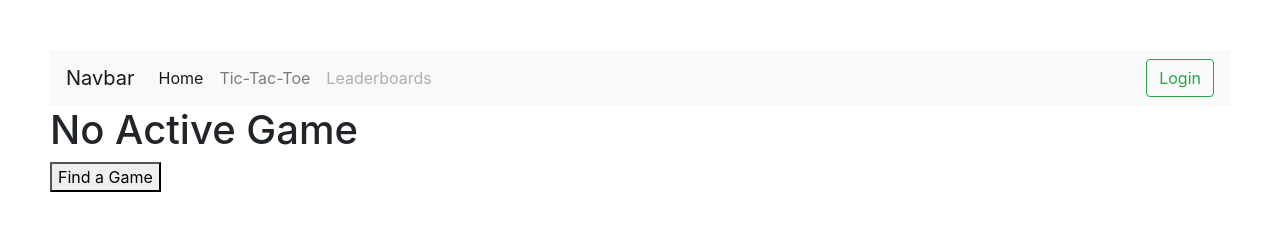
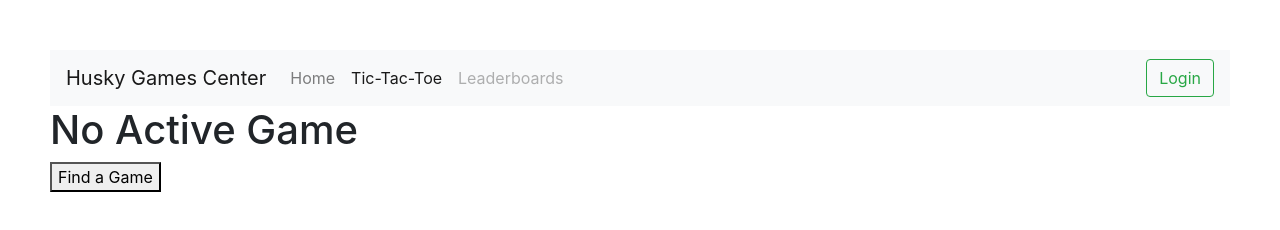
Before and after one commit to Collin-Santos/info441-final-project-husky-games, a website with bundled scripts: page public/tictactoe.html in a window 1280 px wide. Built offline with nearby package versions, Linux system fonts and the light colour scheme.

Commit message:
scuffed html navbar

```diff
--- a/app.js
+++ b/app.js
@@ -50,7 +50,7 @@ app.get('/signin',
 
 app.get('/signout',
     msid.signOut({
-        postLogoutRedirect: 'https://neemashokri.me'
+        postLogoutRedirect: '/'
     }
 ));
 
--- /dev/null
+++ b/public/javascripts/navbar.js
@@ -0,0 +1,33 @@
+function loadNavbar() {
+    document.getElementById('navbar-container').innerHTML = `
+    <a class="navbar-brand" href="/">Husky Games Center</a>
+
+    <div class="collapse navbar-collapse" id="navbarSupportedContent">
+      <ul class="navbar-nav mr-auto">
+        <li class="nav-item" id="nav-home-button">
+          <a class="nav-link" href="/">Home <span class="sr-only">(current)</span></a>
+        </li>
+        <li class="nav-item" id="nav-tic-button">
+          <a class="nav-link" href="/tictactoe.html">Tic-Tac-Toe</a>
+        </li>
+        <li class="nav-item" id="nav-leader-button">
+          <a class="nav-link disabled" href="#">Leaderboards</a>
+        </li>
+      </ul>
+      <a class="btn btn-outline-success my-2 my-sm-0" href="/signin">Login</a>
+    </div>`
+    assignUrl()
+}
+
+function assignUrl() {
+    const currentUrl = document.URL
+    if (currentUrl.includes('tictactoe')) {
+        document.getElementById('nav-tic-button').classList.add('active')
+    } else if (currentUrl.includes('leaderboards')) {
+        document.getElementById('nav-leader-button').classList.add('active')
+    } else {
+        document.getElementById('nav-home-button').classList.add('active')
+    }
+}
+
+window.loadNavbar = loadNavbar
--- a/public/tictactoe.html
+++ b/public/tictactoe.html
@@ -6,27 +6,8 @@
   <link rel="stylesheet" href="https://maxcdn.bootstrapcdn.com/bootstrap/4.0.0/css/bootstrap.min.css" integrity="sha384-Gn5384xqQ1aoWXA+058RXPxPg6fy4IWvTNh0E263XmFcJlSAwiGgFAW/dAiS6JXm" crossorigin="anonymous">
 </head>
 
-<body>
-  <nav class="navbar navbar-expand-lg navbar-light bg-light">
-    <a class="navbar-brand" href="#">Navbar</a>
-    <button class="navbar-toggler" type="button" data-toggle="collapse" data-target="#navbarSupportedContent" aria-controls="navbarSupportedContent" aria-expanded="false" aria-label="Toggle navigation">
-      <span class="navbar-toggler-icon"></span>
-    </button>
-
-    <div class="collapse navbar-collapse" id="navbarSupportedContent">
-      <ul class="navbar-nav mr-auto">
-        <li class="nav-item active">
-          <a class="nav-link" href="#">Home <span class="sr-only">(current)</span></a>
-        </li>
-        <li class="nav-item">
-          <a class="nav-link" href="/tictactoe.html">Tic-Tac-Toe</a>
-        </li>
-        <li class="nav-item">
-          <a class="nav-link disabled" href="#">Leaderboards</a>
-        </li>
-      </ul>
-      <button class="btn btn-outline-success my-2 my-sm-0" onclick="login()">Login</button>
-    </div>
+<body onload="loadNavbar()">
+  <nav class="navbar navbar-expand-lg navbar-light bg-light" id="navbar-container">
   </nav>
 
   <div id="game-information">
@@ -39,6 +20,7 @@
 
   <script type="module" src="javascripts/websockets.js"></script>
   <script type="module" src="javascripts/index.js"></script>
+  <script type="module" src="javascripts/navbar.js"></script>
 
 </body>
 </html>
```
Also changed, not shown: public/index.html (+3 -21 lines).
